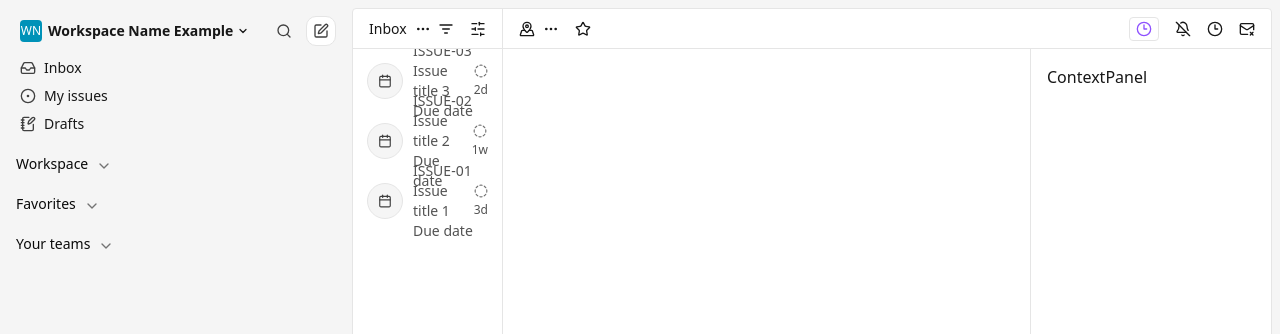
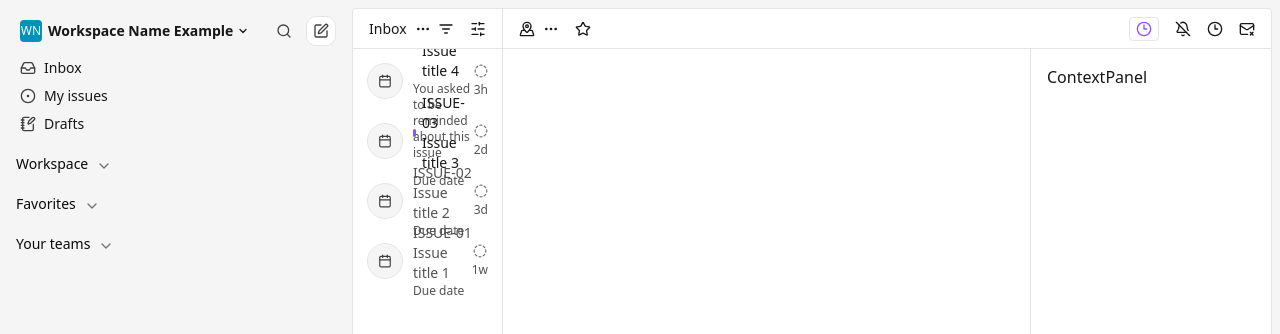
Before and after one commit to coding-wani/super-josefina, a Next.js app: page /inbox in a window 1280 px wide. Shown: the top 334 px of the page. Built offline with nearby package versions, Linux system fonts and the light colour scheme.

Commit message:
feat: update InboxNotification and InboxNotificationsList components to support unread notifications; adjust notification time display

```diff
--- a/src/app/inbox/components/ContentMainBody/InboxNotificationsList/InboxNotification/InboxNotification.tsx
+++ b/src/app/inbox/components/ContentMainBody/InboxNotificationsList/InboxNotification/InboxNotification.tsx
@@ -6,6 +6,7 @@ export interface InboxNotificationProps {
   notificationDescription: string;
   notificationTime: string;
   notificationId: string;
+  isUnread?: boolean;
 }
 
 export default function InboxNotification({
@@ -13,6 +14,7 @@ export default function InboxNotification({
   notificationDescription,
   notificationTime,
   notificationId,
+  isUnread = false,
 }: InboxNotificationProps) {
   return (
     <li
@@ -33,14 +35,20 @@ export default function InboxNotification({
         </div>
 
         <div className="flex flex-col" aria-label="Notification Details">
+          <div className="flex items-center gap-1.5 leading-none" aria-label="Unread marker and title">
+            {isUnread && (
+              <div className={`size-2 rounded-full ${colors.bg.notification}`} aria-label="Unread marker" />
+            )}
+            <span
+              className={`text-sm ${isUnread ? `${colors.text.primary} font-medium` : colors.text.secondary}`}
+              aria-label="Notification title"
+            >
+              {notificationTitle}
+            </span>
+          </div>
+
           <span
-            className={`${colors.text.secondary} text-sm`}
-            aria-label="Notification title"
-          >
-            {notificationTitle}
-          </span>
-          <span
-            className={`${colors.text.secondary} text-sm`}
+            className={`${colors.text.secondary} text-xs`}
             aria-label="Notification description"
           >
             {notificationDescription}
--- a/src/app/inbox/components/ContentMainBody/InboxNotificationsList/InboxNotificationsList.tsx
+++ b/src/app/inbox/components/ContentMainBody/InboxNotificationsList/InboxNotificationsList.tsx
@@ -8,21 +8,29 @@ export default function InboxNotificationsList() {
       role="list"
     >
       <InboxNotification
+        notificationTitle="ISSUE-04 Issue title 4"
+        notificationDescription="You asked to be reminded about this issue"
+        notificationTime="3h"
+        notificationId="notification-issue-04"
+        isUnread={true}
+      />
+      <InboxNotification
         notificationTitle="ISSUE-03 Issue title 3"
         notificationDescription="Due date"
         notificationTime="2d"
         notificationId="notification-issue-03"
+        isUnread={true}
       />
       <InboxNotification
         notificationTitle="ISSUE-02 Issue title 2"
         notificationDescription="Due date"
-        notificationTime="1w"
+        notificationTime="3d"
         notificationId="notification-issue-02"
       />
       <InboxNotification
         notificationTitle="ISSUE-01 Issue title 1"
         notificationDescription="Due date"
-        notificationTime="3d"
+        notificationTime="1w"
         notificationId="notification-issue-01"
       />
     </ul>
--- a/src/components/layout/Sidebar/WorkspaceSwitcher/WorkspaceSwitcher.tsx
+++ b/src/components/layout/Sidebar/WorkspaceSwitcher/WorkspaceSwitcher.tsx
@@ -20,9 +20,9 @@ export default function WorkspaceSwitcher() {
           <div
             className={`size-5.5 rounded flex items-center justify-center text-white text-xs mr-0.5 leading-none ${colors.bg.workspace}`}
             aria-label="Workspace logo"
-                      >
+          >
             {getInitials(config.workspaceName).toUpperCase()}
-            </div>
+          </div>
           <span className="text-sm font-semibold">{config.workspaceName}</span>
           <ChevronDown size={12} strokeWidth={2.5} />
         </button>
--- a/src/lib/colors.ts
+++ b/src/lib/colors.ts
@@ -21,6 +21,7 @@ export const colors = {
     primary: "bg-neutral-100",
     secondary: "bg-neutral-200",
     workspace: "bg-cyan-600",
+    notification: "bg-violet-500",
     card: "bg-white",
   },
 
```
